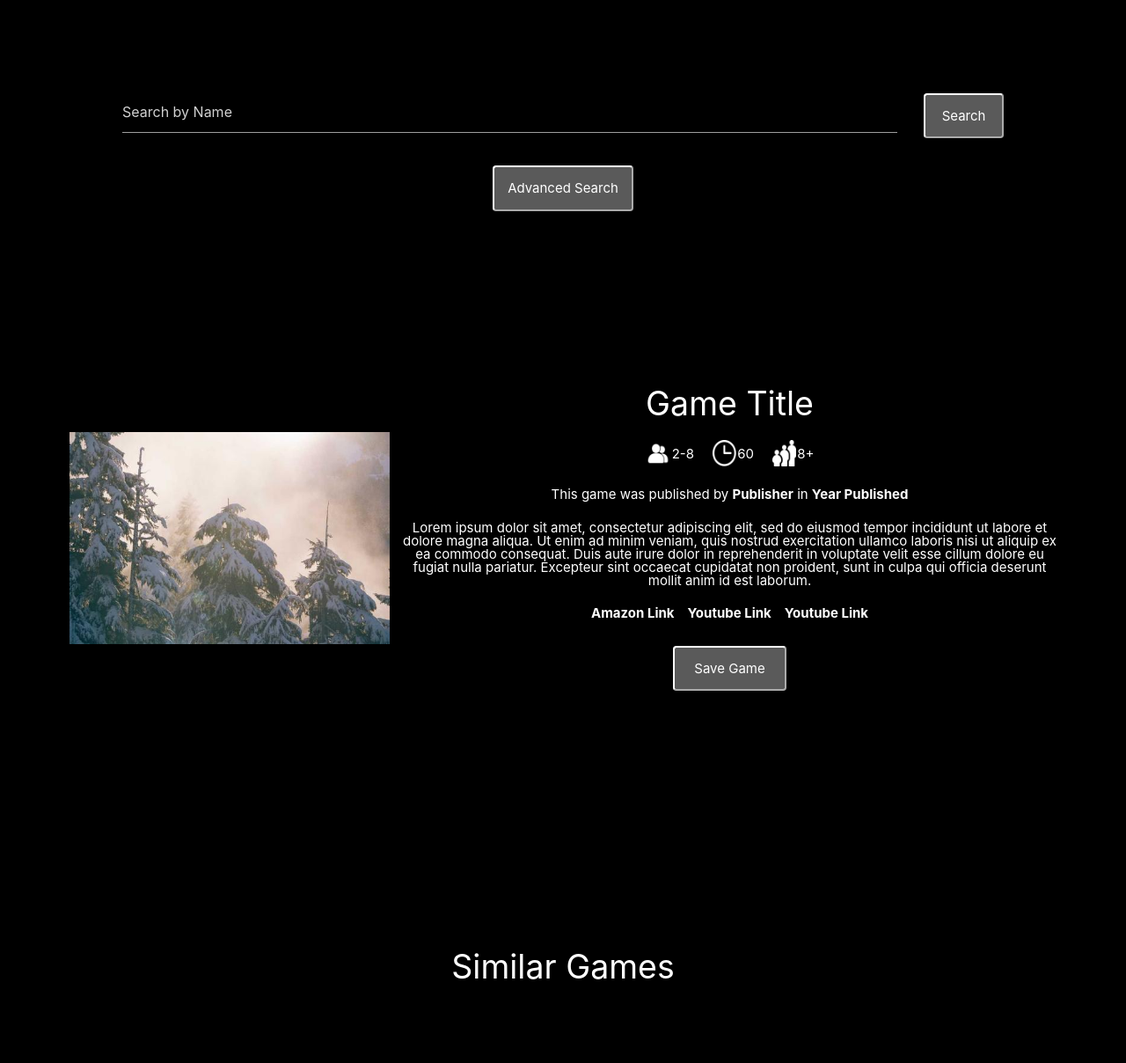
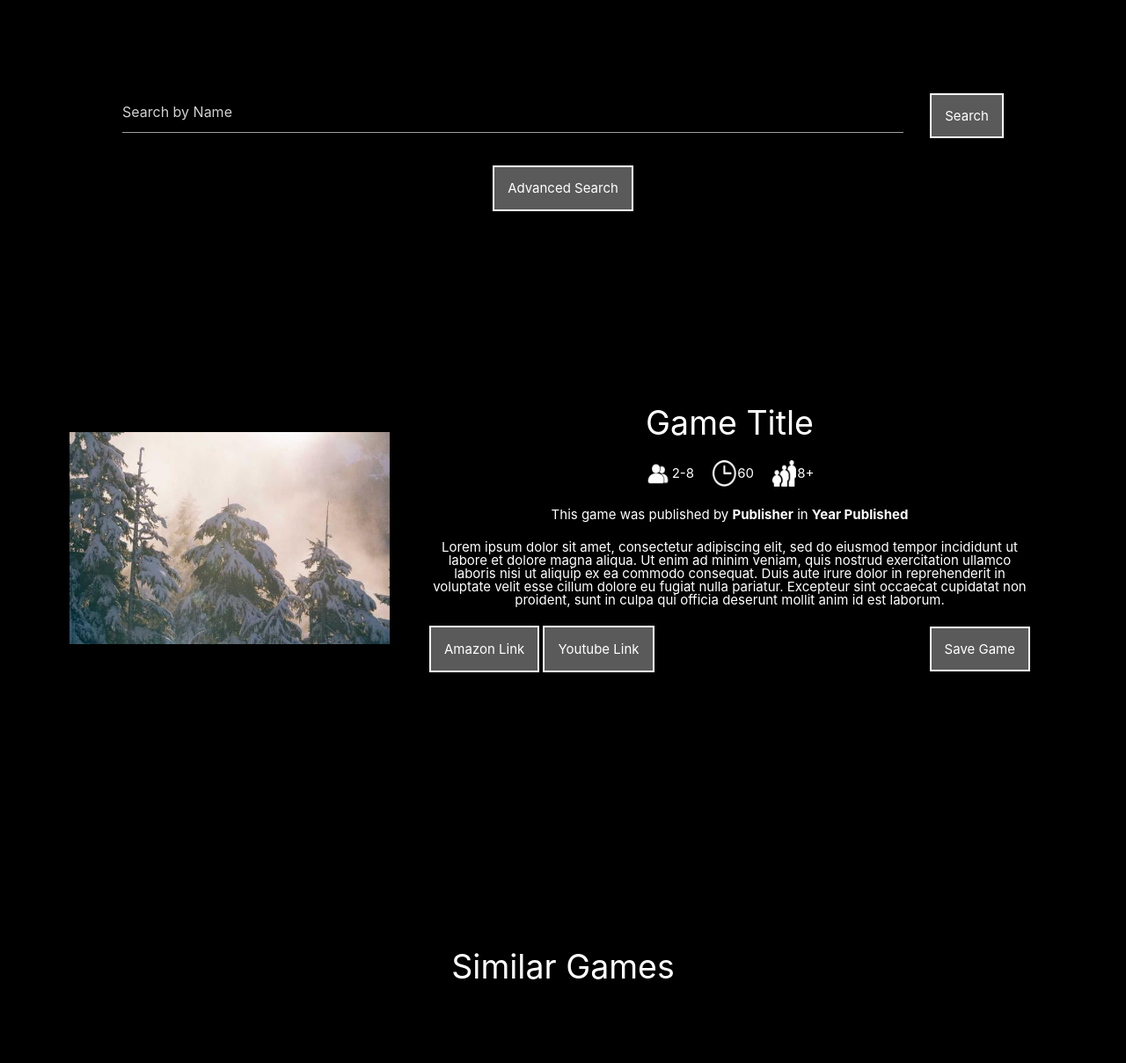
Before and after one commit to CaldwellDerek/bgp, a PHP site: page / in a window 1280 px wide. Shown: the part 101-1309 px from the top of the page at 88% size. Run offline with PHP 8.4, Linux system fonts and the light colour scheme.

Commit message:
made external links into buttons, adjusted spacing

```diff
--- a/css/index.css
+++ b/css/index.css
@@ -18,8 +18,7 @@ body {
     color: var(--text-color);
 }
 
-span,
-a {
+span {
     font-weight: bold;
 }
 
@@ -32,21 +31,23 @@ h6 {
     color: var(--header-color);
 }
 
-button {
+button,
+.external-link {
     color: var(--text-color) !important;
     background: var(--button-bg-color) !important;
-    border-color: var(--button-border-color) !important;
+    border: 0.15rem solid var(--button-border-color);
     padding: 1rem 1rem;
-    border-radius: .25rem;
     transition: background .5s;
     cursor: pointer;
 }
 
-button:hover {
+button:hover,
+.external-link:hover {
     background: var(--button-hover-color) !important;
 }
 
-button:active {
+button:active,
+.external-link:active {
     background: var(--button-hover-color) !important;
 }
 
@@ -186,6 +187,7 @@ header {
     flex-direction: column;
     align-items: center;
     justify-content: center;
+    padding: 2rem;
 }
 
 .game-info p {
@@ -219,25 +221,11 @@ header {
     margin: 0 0.5rem;
 }
 
-.game-info-links {
+.game-info-buttons {
+    width: 100%;
     display: flex;
-    justify-content: center;
-    flex-wrap: wrap;
-    margin-bottom: 2rem;
-}
-
-.game-info-links li {
-    margin: 0 0.5rem;
-}
-
-.game-info-links a {
-    color: var(--text-color);
-    transition: color 0.5s;
-}
-
-.game-info-links a:hover {
-    color: var(--link-hover-color);
-
+    justify-content: space-between;
+    align-items: center;
 }
 
 /* Similar Games -------------------------------------------------------------------- */
--- a/index.html
+++ b/index.html
@@ -20,9 +20,7 @@
         <div class="game-search">
           <div class="game-search-bar">
             <input placeholder="Search by Name" id="first_name" type="text" class="validate white-text">
-            <button type="button">Search
-              <i class="material-icons right"></i>
-            </button>
+            <button type="button">Search</button>
           </div>
           <div class="game-search-options">
             <!-- Modal Trigger -->
@@ -71,15 +69,13 @@
           </ul>
           <p>This game was published by <span class="publisher">Publisher</span> in <span class="year-published">Year Published</span></p>
           <p>Lorem ipsum dolor sit amet, consectetur adipiscing elit, sed do eiusmod tempor incididunt ut labore et dolore magna aliqua. Ut enim ad minim veniam, quis nostrud exercitation ullamco laboris nisi ut aliquip ex ea commodo consequat. Duis aute irure dolor in reprehenderit in voluptate velit esse cillum dolore eu fugiat nulla pariatur. Excepteur sint occaecat cupidatat non proident, sunt in culpa qui officia deserunt mollit anim id est laborum.</p>
-          <ul class="game-info-links">
-            <li><a href="#" target="_blank">Amazon Link</a></li>
-            <li><a href="#" target="_blank">Youtube Link</a></li>
-            <li><a href="#" target="_blank">Youtube Link</a></li>
-          </ul>
-          <button type="button">
-            Save Game
-            <i class="material-icons right"></i>
-          </button>
+          <div class="game-info-buttons">
+            <div class="external-link-container">
+              <a class="external-link" href="#" target="_blank">Amazon Link</a>
+              <a class="external-link" href="#" target="_blank">Youtube Link</a>
+            </div>
+            <button type="button">Save Game</button>
+          </div>
         </div>
         <div class="similar-games-title">
           <h2>Similar Games</h2>
@@ -95,10 +91,7 @@
                 <div class="similar-game-info">
                   <img src="./images/placeholder.jpg" alt="placeholder">
                   <p>Lorem ipsum dolor sit amet, consectetur adipiscing elit, sed do eiusmod tempor incididunt ut labore et dolore magna aliqua. Ut enim ad minim veniam, quis nostrud exercitation ullamco laboris nisi ut aliquip ex ea commodo consequat. Duis aute irure dolor in reprehenderit in voluptate velit esse cillum dolore eu fugiat nulla pariatur. Excepteur sint occaecat cupidatat non proident, sunt in culpa qui officia deserunt mollit anim id est laborum.</p>
-                  <button type="button">
-                    Save Game
-                    <i class="material-icons right"></i>
-                  </button>
+                  <button type="button">Save Game</button>
                 </div>
 
               </div>
@@ -112,10 +105,7 @@
                 <div class="similar-game-info">
                   <img src="./images/placeholder.jpg" alt="placeholder">
                   <p>Lorem ipsum dolor sit amet, consectetur adipiscing elit, sed do eiusmod tempor incididunt ut labore et dolore magna aliqua. Ut enim ad minim veniam, quis nostrud exercitation ullamco laboris nisi ut aliquip ex ea commodo consequat. Duis aute irure dolor in reprehenderit in voluptate velit esse cillum dolore eu fugiat nulla pariatur. Excepteur sint occaecat cupidatat non proident, sunt in culpa qui officia deserunt mollit anim id est laborum.</p>
-                  <button type="button">
-                    Save Game
-                    <i class="material-icons right"></i>
-                  </button>
+                  <button type="button">Save Game</button>
                 </div>
               </div>
             </li>
@@ -127,10 +117,7 @@
                 <div class="similar-game-info">
                   <img src="./images/placeholder.jpg" alt="placeholder">
                   <p>Lorem ipsum dolor sit amet, consectetur adipiscing elit, sed do eiusmod tempor incididunt ut labore et dolore magna aliqua. Ut enim ad minim veniam, quis nostrud exercitation ullamco laboris nisi ut aliquip ex ea commodo consequat. Duis aute irure dolor in reprehenderit in voluptate velit esse cillum dolore eu fugiat nulla pariatur. Excepteur sint occaecat cupidatat non proident, sunt in culpa qui officia deserunt mollit anim id est laborum.</p>
-                  <button type="button">
-                    Save Game
-                    <i class="material-icons right"></i>
-                  </button>
+                  <button type="button">Save Game</button>
                 </div>
               </div>
             </li>
```
